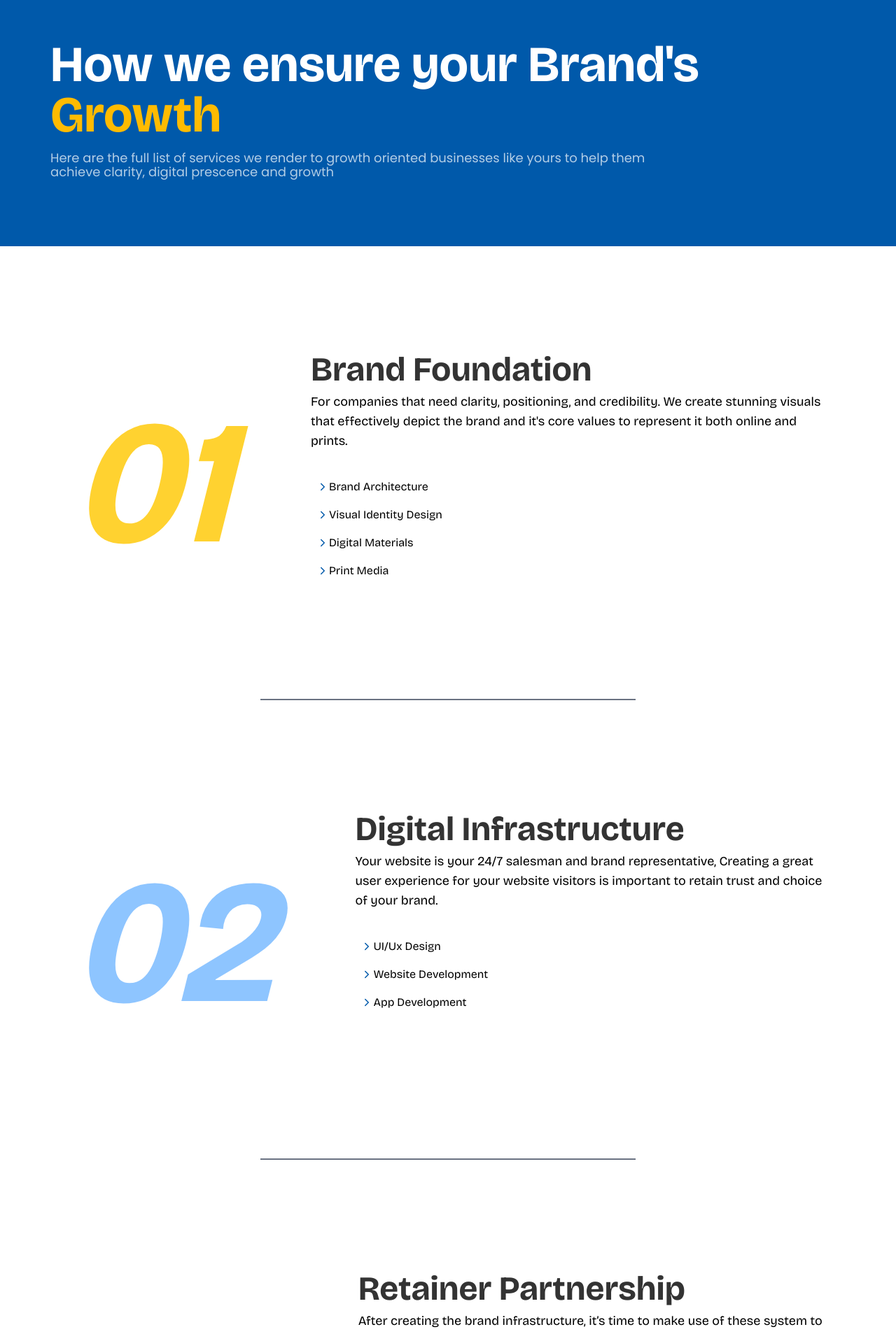
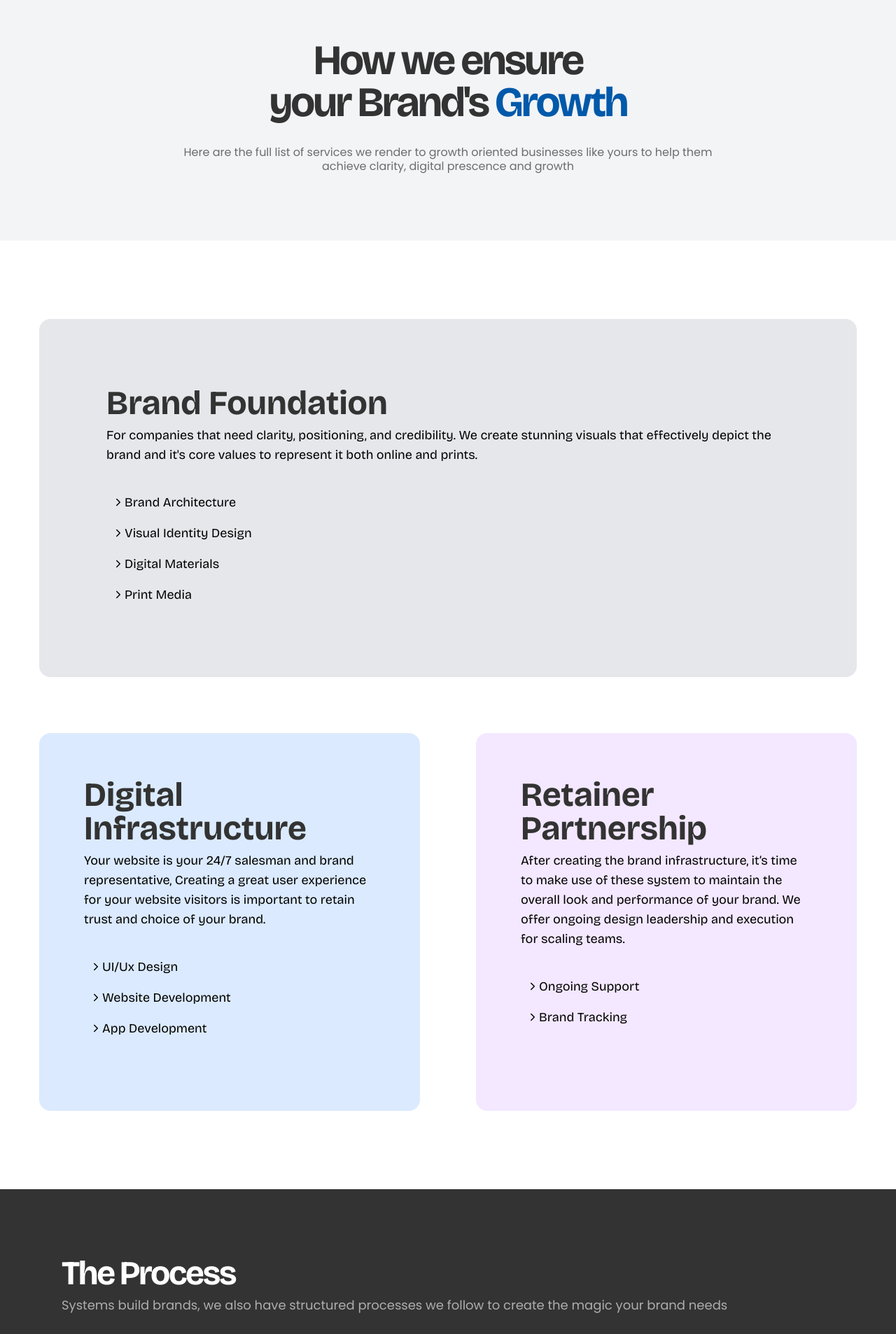
Before and after one commit to Thatboycalledolar/seventh-guru-website-minimal, a React (Vite) app: page /Services in a window 1280 px wide. Shown: the part 120-2027 px from the top of the page at 70% size. Built offline with nearby package versions, Linux system fonts and the light colour scheme.

Commit message:
service page redesign

```diff
--- a/src/components/ProTip.jsx
+++ b/src/components/ProTip.jsx
@@ -2,7 +2,7 @@ import ProTips from "./ProTips"
 
 export default function ProTip() {
   return(
-    <div className="bg-white px-8 py-10 text-(--text-color) max-w-300 m-8 rounded-lg">
+    <div className="bg-white px-8 md:px-14 py-10 text-(--text-color) max-w-300 m-8 rounded-lg">
       <div className="flex flex-col mb-6">
         <h3 className="text-4xl md:text-5xl font-bold tracking-tighter mb-4">Pro Tip!</h3>
         <p className="text-sm md:text-lg md:leading-tight ">If your brand is just starting out follow through from service one down to 3, or Upon conclusion and delivery of your brand foundation and digital infrastructure, switch to the retainer package because you get :</p>
--- a/src/components/ServiceDetails.jsx
+++ b/src/components/ServiceDetails.jsx
@@ -4,7 +4,7 @@ export default function ServiceDetails({ header, body}) {
   return(
     <div className="flex flex-col gap-2 md-gap-4">
           <h2 className="text-4xl md:text-5xl font-bold text-(--text-color)">{header}</h2>
-          <p className="text-md md:text-lg">{body}</p>
+          <p className="text-sm md:text-lg">{body}</p>
     </div>
   )
 }
--- a/src/components/ServiceDropDown.jsx
+++ b/src/components/ServiceDropDown.jsx
@@ -2,7 +2,7 @@ import { motion, AnimatePresence } from "framer-motion";
 import { ChevronRight } from "lucide-react";
 
 
-export default function ServiceDropDown({id, active, setActive, header,service, drop1, drop2, drop3, drop4} ) {
+export default function ServiceDropDown({id, active, setActive, header,service, drop1, drop2, drop3, drop4, color, marker} ) {
 
   const isOpen = active === id;
 
@@ -16,9 +16,9 @@ export default function ServiceDropDown({id, active, setActive, header,service,
       {/* Button */}
       <button
         onClick={toggleDropdown}
-        className="hover:border-2 border-(--primary-color) px-2 w-full py-2 rounded-md flex cursor-pointer"
+        className={`${color} px-2 w-full py-2 rounded-md flex cursor-pointer text-(text-color) text-base md:text-lg items-center`}
       >
-        <span className={`transition ease-in-out 3000 ${isOpen? "rotate-90" : "rotate-0"}`}><ChevronRight width={18} color="#0059AA"/></span>{service}
+        <span className={`transition ease-in-out 3000 ${isOpen? "rotate-90" : "rotate-0"}`}><ChevronRight width={18} /></span>{service}
       </button>
 
       {/* Dropdown */}
@@ -26,13 +26,13 @@ export default function ServiceDropDown({id, active, setActive, header,service,
         {isOpen && (
           <motion.div
             initial={{ opacity: 0, y: -5 }}
-            animate={{ opacity: 1, y: 0 }}
-            exit={{ opacity: 0, y: -5 }}
-            className="flex flex-col mt-2 bg-white border-2 border-(--primary-color) rounded-md overflow-hidden"
+            animate={{ opacity: 1, y: 5 }}
+            exit={{ opacity: 1, y: 5 }}
+            className="flex flex-col mt-2 bg-white rounded-md overflow-hidden"
           >
             <div className="px-4 md:px-10 py-6">
               <p className="pb-2 font-bold">{header}</p>
-              <ul className="px-8 list-disc marker:text-(--primary-color)">
+              <ul className={`px-8 list-disc ${marker}`}>
                 <li>{drop1}</li>
                 <li>{drop2}</li>
                 <li>{drop3}</li>
--- a/src/components/ServicePageHead.jsx
+++ b/src/components/ServicePageHead.jsx
@@ -2,10 +2,10 @@
 
 export default function ServicePageHead() {
   return(
-    <div className="bg-(--primary-color) w-full pt-36 md:pt-44 pb-20 md:pb-24">
-      <div className="flex flex-col items-center md:items-start max-w-300 mx-auto px-8">
-        <h1 className="text-white text-5xl font-bold text-center md:text-start md:text-7xl mb-4">How we ensure your Brand's <span className="text-(--secondary-color)"> Growth</span> </h1>
-        <p className="opacity-70 text-white font-body text-sm md:text-lg leading-5 text-center md:text-start md:max-w-[80%]">Here are the full list of services we render to growth oriented businesses like yours to help them achieve clarity, digital prescence and growth</p>
+    <div className="bg-gray-100 w-full pt-36 md:pt-44 pb-20 md:pb-24">
+      <div className="flex flex-col items-center max-w-300 mx-auto px-8">
+        <h1 className="text-(--text-color) text-5xl tracking-tighter max-w-[80%] font-bold text-center md:text-6xl mb-4 md:mb-8">How we ensure <br />your Brand's <span className="text-(--primary-color)"> Growth</span> </h1>
+        <p className="opacity-70 text-(--text-color) font-body text-sm md:text-base leading-5 text-center max-w-[80%] md:max-w-[70%]">Here are the full list of services we render to growth oriented businesses like yours to help them achieve clarity, digital prescence and growth</p>
       </div>
     </div>
   )
--- a/src/components/TheProcess.jsx
+++ b/src/components/TheProcess.jsx
@@ -3,9 +3,9 @@ import Reveal from "./Reveal";
 
 export default function TheProcess() {
   return(
-    <div className="flex flex-col items-center py-8  gap-12 max-w-300">
+    <div className="flex flex-col items-start py-8 gap-12 max-w-300">
       <Reveal>
-         <div className="flex flex-col items-start px-8 text-start p-8 rounded-md text-white max-w-300 w-full">
+         <div className="flex flex-col items-start text-start p-8 rounded-md text-white w-full">
           <h2 className="text-4xl md:text-5xl font-bold mb-2 tracking-tighter">The Process</h2>
           <p className="text-sm md:text-lg font-body opacity-60 ">Systems build brands, we also have structured processes we follow to create the magic your brand needs</p>
         </div>
--- a/src/pages/Services.jsx
+++ b/src/pages/Services.jsx
@@ -17,22 +17,25 @@ export default function Services() {
       <ServicePageHead />
 
       {/* service cards div */}
-      <div className="flex flex-col max-w-300 px-8 md:px-16 items-start md:items-center md:mt-30">
+      <div className="flex flex-col gap-20 max-w-300 px-8 md:px-4 md:grid grid-cols-2 items-start md:items-center md:mt-20 md:mb-20">
 
         {/* card one */}
-        <div className="flex flex-col md:flex-row gap-0 md:gap-30">
-          <Reveal delay={0}>
+        <Reveal className="md:col-span-2">
+        <div className="flex flex-col md:flex-row gap-0 md:gap-30 bg-gray-200 px-8 py-12 md:p-24 rounded-lg md:rounded-2xl ">
+          {/* <Reveal delay={0}>
             <h3 className="text-start md:text-end text-[200px] md:text-[250px] font-bold italic text-amber-300">01</h3>
-          </Reveal>
+          </Reveal> */}
 
           <div className="flex flex-col gap-8">
-            <Reveal delay={0.2}>
+            <Reveal delay={0}>
                <ServiceDetails header="Brand Foundation" body="For companies that need clarity, positioning, and credibility. We create stunning visuals that effectively depict the brand and it's core values to represent it both online and prints."/>
             </Reveal>
 
             <div className="flex flex-col">
               <Reveal delay={0.1}>
                  <ServiceDropDown
+                  color="hover:bg-gray-900/60 hover:text-white"
+                  marker="marker:text-gray-900/60"
                   id="brand-foundation-1"
                   active={active}
                   setActive={setActive}
@@ -45,6 +48,8 @@ export default function Services() {
               </Reveal>
               <Reveal delay={0.2}>
                 <ServiceDropDown
+                  color="hover:bg-gray-900/60 hover:text-white"
+                  marker="marker:text-gray-900/60"
                   id="brand-foundation-2"
                   active={active}
                   setActive={setActive}
@@ -57,6 +62,8 @@ export default function Services() {
               </Reveal>
               <Reveal delay={0.3}>
                 <ServiceDropDown
+                  color="hover:bg-gray-900/60 hover:text-white"
+                  marker="marker:text-gray-900/60"
                   id="brand-foundation-3"
                   active={active}
                   setActive={setActive}
@@ -69,6 +76,8 @@ export default function Services() {
               </Reveal>
               <Reveal delay={0.4}>
                 <ServiceDropDown
+                  color="hover:bg-gray-900/60 hover:text-white"
+                  marker="marker:text-gray-900/60"
                   id="brand-foundation-4"
                   active={active}
                   setActive={setActive}
@@ -83,15 +92,12 @@ export default function Services() {
 
           </div>
         </div>
+        </Reveal>
 
-        <div className="h-0.5 w-[80%] md:w-[50%] bg-gray-500 mt-20 mb-5 md:mb-40 md:mt-30"></div>
 
         {/* card two */}
-        <div className="flex flex-col md:flex-row gap-0 md:gap-30">
-          <Reveal delay={0}>
-            <h3 className="text-start md:text-end text-[200px] md:text-[250px] font-bold italic text-blue-300">02</h3>
-          </Reveal>
-
+        <Reveal>
+        <div className="flex flex-col md:flex-row gap-0 md:gap-30 bg-blue-100 px-8 py-12 md:p-16 md:h-135 rounded-lg md:rounded-2xl">
           <div className="flex flex-col gap-8">
             <Reveal delay={0.2}>
                <ServiceDetails header="Digital Infrastructure" body="Your website is your 24/7 salesman and brand representative, Creating a great user experience for your website visitors is important to retain trust and choice of your brand."/>
@@ -100,6 +106,8 @@ export default function Services() {
             <div className="flex flex-col">
               <Reveal delay={0.1}>
                  <ServiceDropDown
+                  color="hover:bg-blue-900/60 hover:text-white"
+                  marker="marker:text-blue-900/60"
                   id="digital-1"
                   active={active}
                   setActive={setActive}
@@ -112,6 +120,8 @@ export default function Services() {
               </Reveal>
               <Reveal delay={0.2}>
                 <ServiceDropDown
+                  color="hover:bg-blue-900/60 hover:text-white"
+                  marker="marker:text-blue-900/60"
                   id="digital-2"
                   active={active}
                   setActive={setActive}
@@ -124,6 +134,8 @@ export default function Services() {
               </Reveal>
               <Reveal delay={0.3}>
                 <ServiceDropDown
+                  color="hover:bg-blue-900/60 hover:text-white"
+                  marker="marker:text-blue-900/60"
                   id="digital-3"
                   active={active}
                   setActive={setActive}
@@ -138,14 +150,13 @@ export default function Services() {
 
           </div>
         </div>
+        </Reveal>
 
-        <div className="h-0.5 w-[80%] md:w-[50%] bg-gray-500 mt-20 mb-5 md:mb-40 md:mt-30"></div>
 
          {/* card three */}
-        <div className="flex flex-col md:flex-row gap-0 md:gap-30">
-          <Reveal delay={0}>
-            <h3 className="text-start md:text-end text-[200px] md:text-[250px] font-bold italic text-purple-300">03</h3>
-          </Reveal>
+         <Reveal delay={0}>
+        <div className="flex flex-col md:flex-row gap-0 md:gap-30 bg-purple-100 px-8 py-12 md:p-16 md:h-135 rounded-lg md:rounded-2xl">
+
 
           <div className="flex flex-col gap-8">
             <Reveal delay={0.2}>
@@ -155,6 +166,8 @@ export default function Services() {
             <div className="flex flex-col">
               <Reveal delay={0.1}>
                  <ServiceDropDown
+                  color="hover:bg-purple-900/60 hover:text-white"
+                  marker="marker:text-purple-900/60"
                   id="retainer-1"
                   active={active}
                   setActive={setActive}
@@ -167,6 +180,8 @@ export default function Services() {
               </Reveal>
               <Reveal delay={0.2}>
                 <ServiceDropDown
+                  color="hover:bg-purple-900/60 hover:text-white"
+                  marker="marker:text-purple-900/60"
                   id="retainer-2"
                   active={active}
                   setActive={setActive}
@@ -181,6 +196,7 @@ export default function Services() {
 
           </div>
         </div>
+         </Reveal>
 
       </div>
 
```
